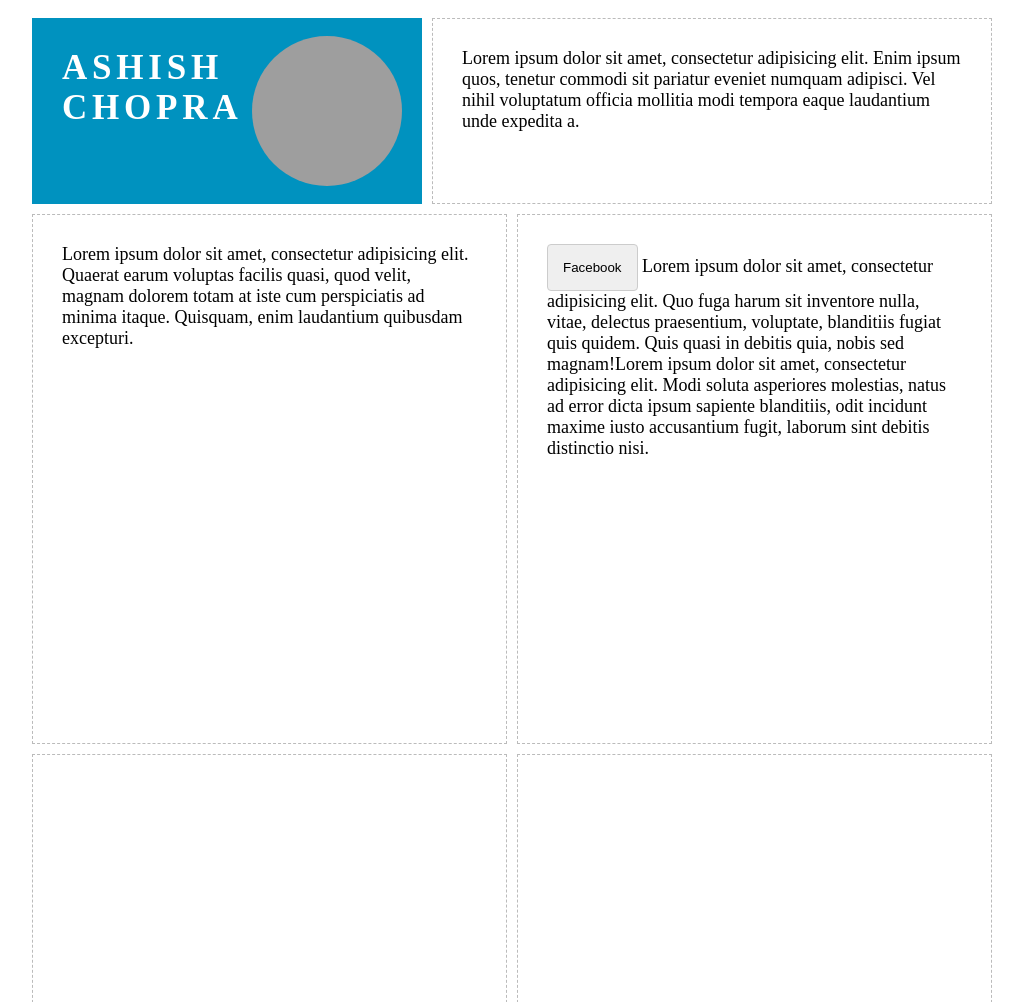
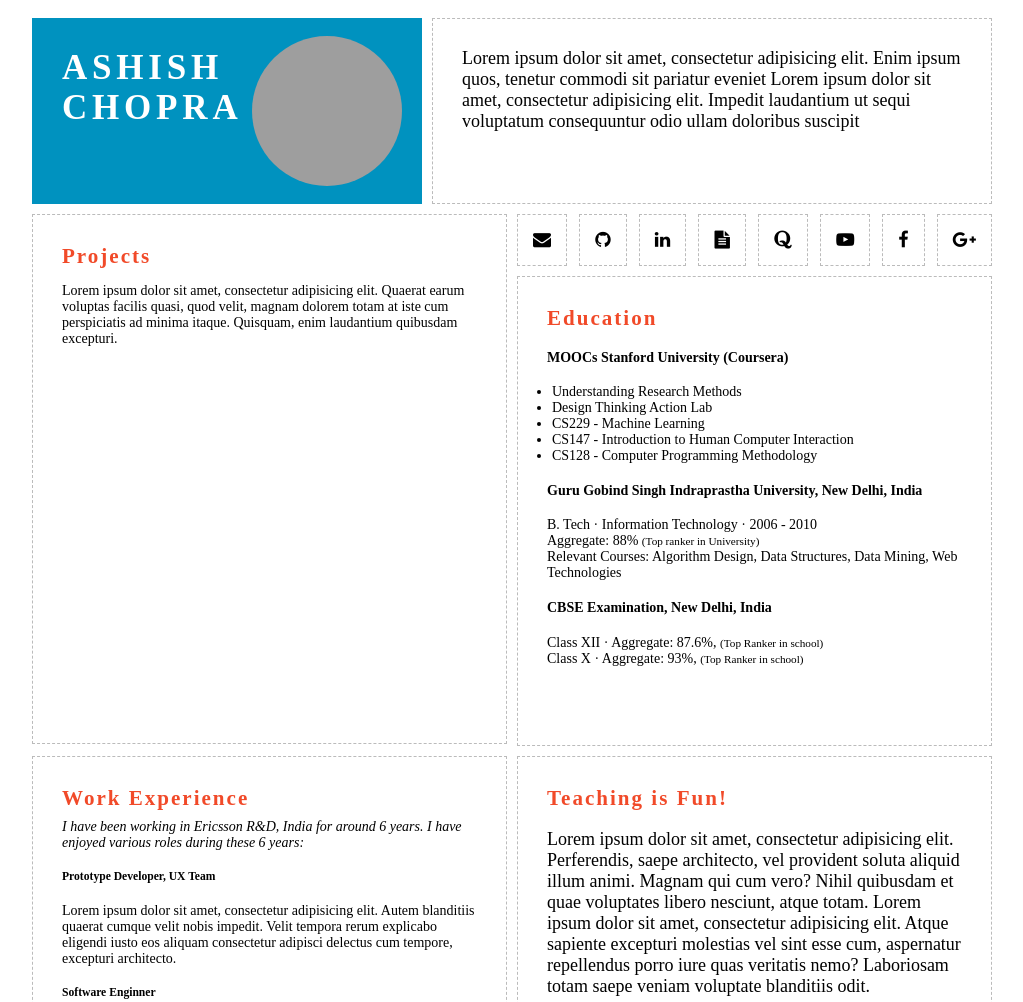
Before and after one commit to ashish-chopra/ashish-chopra.github.io, a website: page index.html in a window 1280 px wide. Shown: the top 1002 px of the page, without its empty margins (108-1131 px from the left). Drawn offline with Linux system fonts and the light colour scheme; grey boxes are pictures that could not be loaded.

Commit message:
data added and styles improved

```diff
--- a/index.html
+++ b/index.html
@@ -5,6 +5,7 @@
     <title>Ashish Chopra</title>
     <!--<link rel="stylesheet" href="https://maxcdn.bootstrapcdn.com/bootstrap/3.3.7/css/bootstrap.min.css" integrity="sha384-BVYiiSIFeK1dGmJRAkycuHAHRg32OmUcww7on3RYdg4Va+PmSTsz/K68vbdEjh4u"
         crossorigin="anonymous"> -->
+    <link rel="stylesheet" href="https://maxcdn.bootstrapcdn.com/font-awesome/4.7.0/css/font-awesome.min.css">
     <link rel="stylesheet" href="main.css">
 </head>
 
@@ -17,28 +18,91 @@
                     <img class="gravatar" src="https://avatars.githubusercontent.com/ashish-chopra" alt="gravatar" width="150" height="150">
                 </a>
             </h1>
-            <section class="column header-column">Lorem ipsum dolor sit amet, consectetur adipisicing elit. Enim ipsum quos, tenetur commodi sit pariatur eveniet
-                numquam adipisci. Vel nihil voluptatum officia mollitia modi tempora eaque laudantium unde expedita a.
+            <section class="column header-column">
+                Lorem ipsum dolor sit amet, consectetur adipisicing elit. Enim ipsum quos, tenetur commodi sit pariatur eveniet Lorem ipsum
+                dolor sit amet, consectetur adipisicing elit. Impedit laudantium ut sequi voluptatum consequuntur odio ullam
+                doloribus suscipit
             </section>
         </header>
         <div id="main" class="row">
             <section class="column half-column">
-                Lorem ipsum dolor sit amet, consectetur adipisicing elit. Quaerat earum voluptas facilis quasi, quod velit, magnam dolorem
-                totam at iste cum perspiciatis ad minima itaque. Quisquam, enim laudantium quibusdam excepturi.
+                <h3 class="column-title">Projects</h3>
+                <div class="column-body">
+                    <p>
+                        Lorem ipsum dolor sit amet, consectetur adipisicing elit. Quaerat earum voluptas facilis quasi, quod velit, magnam dolorem
+                        totam at iste cum perspiciatis ad minima itaque. Quisquam, enim laudantium quibusdam excepturi.
+                    </p>
+                </div>
+            </section>
+            <section class="virtual-column grid-column">
+                <a class="grid-item selectable" href="mailto://sendtoashishchopra@gmail.com"><i class="fa fa-envelope"></i></a>
+                <a class="grid-item selectable" href="https://github.com/ashish-chopra" target="_blank"><i class="fa fa-github"></i></a>
+                <a class="grid-item selectable" href="https://www.linkedin.com/in/ashishchopra22" target="_blank"><i class="fa fa-linkedin"></i></a>
+                <a class="grid-item selectable" href="https://http://mycodelab.blogspot.in/" target="_blank"><i class="fa fa-file-text"></i></a>
+                <a class="grid-item selectable" href="https://www.quora.com/profile/Ashish-Chopra-35" target="_blank"><i class="fa fa-quora"></i></a>
+                <a class="grid-item selectable" target="_blank"><i class="fa fa-youtube-play"></i></a>
+                <a class="grid-item selectable" href="https://www.facebook.com/ashish.chopra22" target="_blank"><i class="fa fa-facebook"></i></a>
+                <a class="grid-item selectable"><i class="fa fa-google-plus"></i></a>
+            </section>
+            <section class="virtual-column quarter-column">
+                <h3 class="column-title">Education</h3>
+
+                <div class="column-body">
+                    <h4>
+                        MOOCs Stanford University (Coursera)
+                    </h4>
+                    <ul class="list">
+                        <li>Understanding Research Methods</li>
+                        <li>Design Thinking Action Lab</li>
+                        <li>CS229 - Machine Learning</li>
+                        <li>CS147 - Introduction to Human Computer Interaction</li>
+                        <li>CS128 - Computer Programming Methodology</li>
+                    </ul>
+
+                    <h4>Guru Gobind Singh Indraprastha University, New Delhi, India</h4>
+                    <span>
+                        B. Tech &middot; Information Technology &middot; 2006 - 2010 <br> Aggregate: 88% <span class="sub-title">(Top ranker in University)</span> <br>
+                        Relevant Courses:  Algorithm Design, Data Structures, Data Mining, Web Technologies <br>
+                    </span>
+                    <h4>CBSE Examination, New Delhi, India</h4>
+                    <span>
+                        Class XII &middot; Aggregate: 87.6%, <span class="sub-title">(Top Ranker in school) <br></span>
+                        Class X &middot; Aggregate: 93%, <span class="sub-title">(Top Ranker in school)</span>
+                    </span>
+                </div>
             </section>
             <section class="column half-column">
-                <button class="btn">Facebook</button>
-                Lorem ipsum dolor sit amet, consectetur adipisicing elit. Quo fuga harum sit inventore nulla, vitae, delectus praesentium,
-                voluptate, blanditiis fugiat quis quidem. Quis quasi in debitis quia, nobis sed magnam!Lorem ipsum dolor
-                sit amet, consectetur adipisicing elit. Modi soluta asperiores molestias, natus ad error dicta ipsum sapiente
-                blanditiis, odit incidunt maxime iusto accusantium fugit, laborum sint debitis distinctio nisi.
+                <h3 class="column-title">Work Experience</h3>
+                <div class="column-body">
+                   <em>I have been working in Ericsson R&amp;D, India for around 6 years. I have enjoyed various roles during these 6 years:</em>
+                   <div>
+                      <h5>Prototype Developer, UX Team</h5>
+                      <p>Lorem ipsum dolor sit amet, consectetur adipisicing elit. Autem blanditiis quaerat cumque velit nobis impedit. Velit tempora rerum explicabo eligendi iusto eos aliquam consectetur adipisci delectus cum tempore, excepturi architecto.</p>
+
+                      <h5>Software Enginner</h5>
+                      <p>Lorem ipsum dolor sit amet, consectetur adipisicing elit. Autem blanditiis quaerat cumque velit nobis impedit. Velit tempora rerum explicabo eligendi iusto eos aliquam consectetur adipisci delectus cum tempore, excepturi architecto.</p>
+
+                      <h5>Corporate Teaching</h5>
+                      <p>Lorem ipsum dolor sit amet, consectetur adipisicing elit. Autem blanditiis quaerat cumque velit nobis impedit. Velit tempora rerum explicabo eligendi iusto eos aliquam consectetur adipisci delectus cum tempore, excepturi architecto.</p>
+
+                   </div>
+                </div>
             </section>
             <section class="column half-column">
-
+                <h3 class="column-title">Teaching is Fun!</h3>
+                <p>
+                    Lorem ipsum dolor sit amet, consectetur adipisicing elit. Perferendis, saepe architecto, vel provident soluta aliquid illum animi. Magnam qui cum vero? Nihil quibusdam et quae voluptates libero nesciunt, atque totam.
+                    Lorem ipsum dolor sit amet, consectetur adipisicing elit. Atque sapiente excepturi molestias vel sint esse cum, aspernatur repellendus porro iure quas veritatis nemo? Laboriosam totam saepe veniam voluptate blanditiis odit.
+                </p>
             </section>
             <section class="column half-column">
+                <h3 class="column-title">Honors &amp; Awards</h3>
+                <p>
+                    Lorem ipsum dolor sit amet, consectetur adipisicing elit. Perferendis, saepe architecto, vel provident soluta aliquid illum animi. Magnam qui cum vero? Nihil quibusdam et quae voluptates libero nesciunt, atque totam.
+                    Lorem ipsum dolor sit amet, consectetur adipisicing elit. Atque sapiente excepturi molestias vel sint esse cum, aspernatur repellendus porro iure quas veritatis nemo? Laboriosam totam saepe veniam voluptate blanditiis odit.
+                </p>
+            </section>
 
-            </section>
         </div>
         <footer></footer>
     </div>
--- a/main.css
+++ b/main.css
@@ -42,23 +42,63 @@ body {
     margin:0;
 }
 
-#main > section {
+.virtual-column {
+    float: left;
+    margin: 0 10px 10px 0;
+}
 
-}
 .column {
     border: 1px dashed #bbb;
     padding: 29px;
     float: left;
     margin: 0 10px 10px 0;
+
 }
+
+.grid-column {
+    width: 475px;
+    min-height: 20px;
+    display: flex;
+    flex-direction: row;
+    justify-content: space-between;
+    align-items: stretch;
+    flex-wrap: wrap;
+}
+
 .header-column {
     width: 500px;
     height: 126px;
 }
+
 .half-column {
     width: 415px;
     height: 470px;
+}
 
+.grid-item {
+    height: 20px;
+    border: 1px dashed #bbb;
+    padding: 15px;
+}
+
+.grid-item  a,
+a:link,
+a:active,
+a:visited,
+a:hover {
+    text-decoration: none;
+    color: inherit;
+}
+
+.quarter-column {
+    width: 415px;
+    height: 410px;
+    padding: 29px;
+    border: 1px dashed #bbb;
+}
+
+.list {
+    padding-left: 5px;
 }
 
 .row:before, .row:after {
@@ -67,16 +107,27 @@ body {
     display: table;
 }
 
-.btn {
-    -webkit-appearance: none;
-     -moz-appearance: none;
-     outline: none;
-     border: none;
-     border: 1px solid #ccc;
-  padding: 15px;
-  border-radius: 4px 4px;
+
+.column-title {
+    color: #f14a29;
+    letter-spacing: 2px;
+    margin-top:0;
+    margin-bottom: 0.5rem;
+
 }
 
-btn-default {
+.column-body {
+    font-size: 14px;
+}
 
+.selectable:hover {
+    cursor: pointer;
+    text-decoration: none;
+    border: 1px solid #f14a29;
+    background: #f14a29;
+    color: #fff;
 }
+
+.sub-title {
+    font-size: 0.8em;
+}
```
